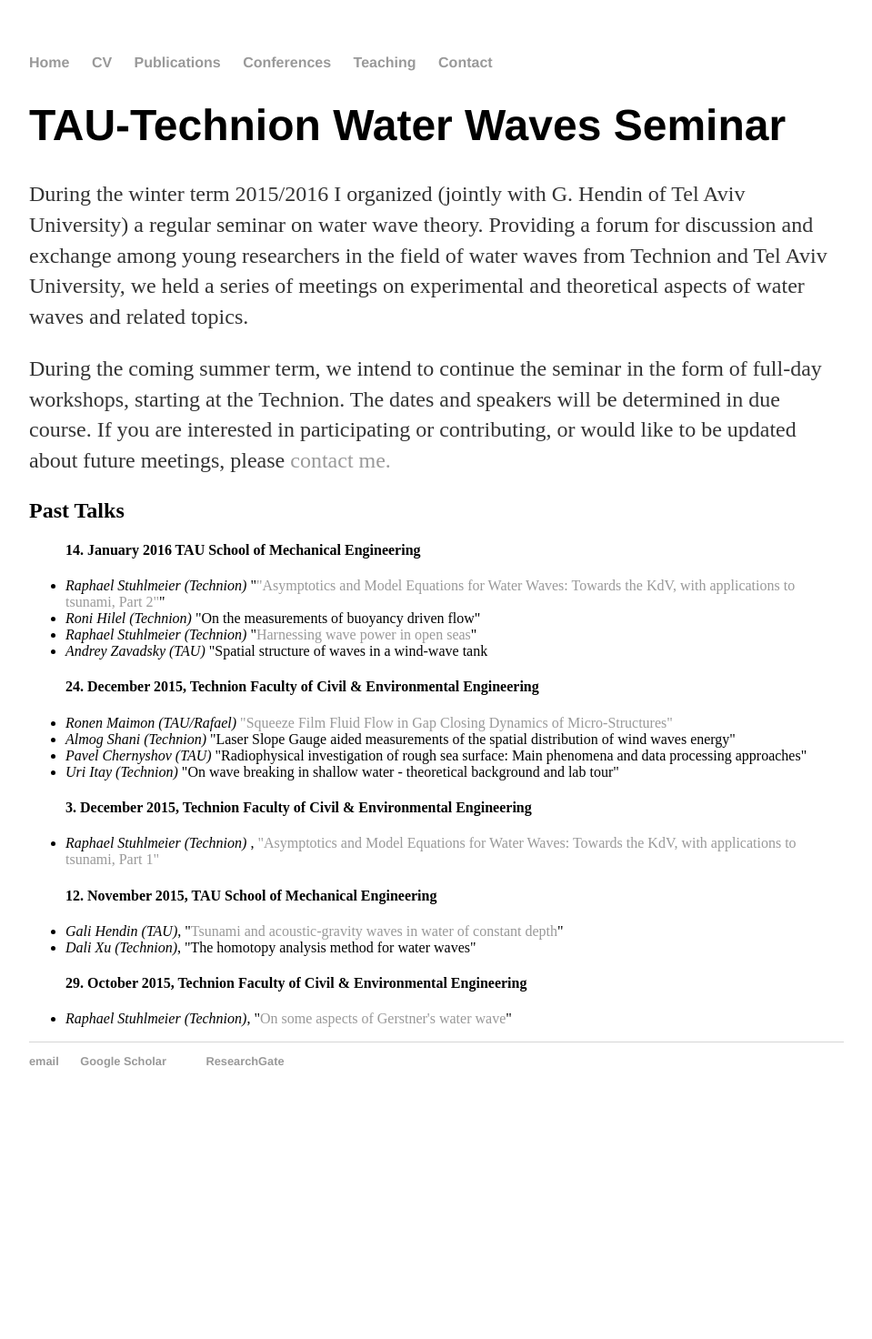
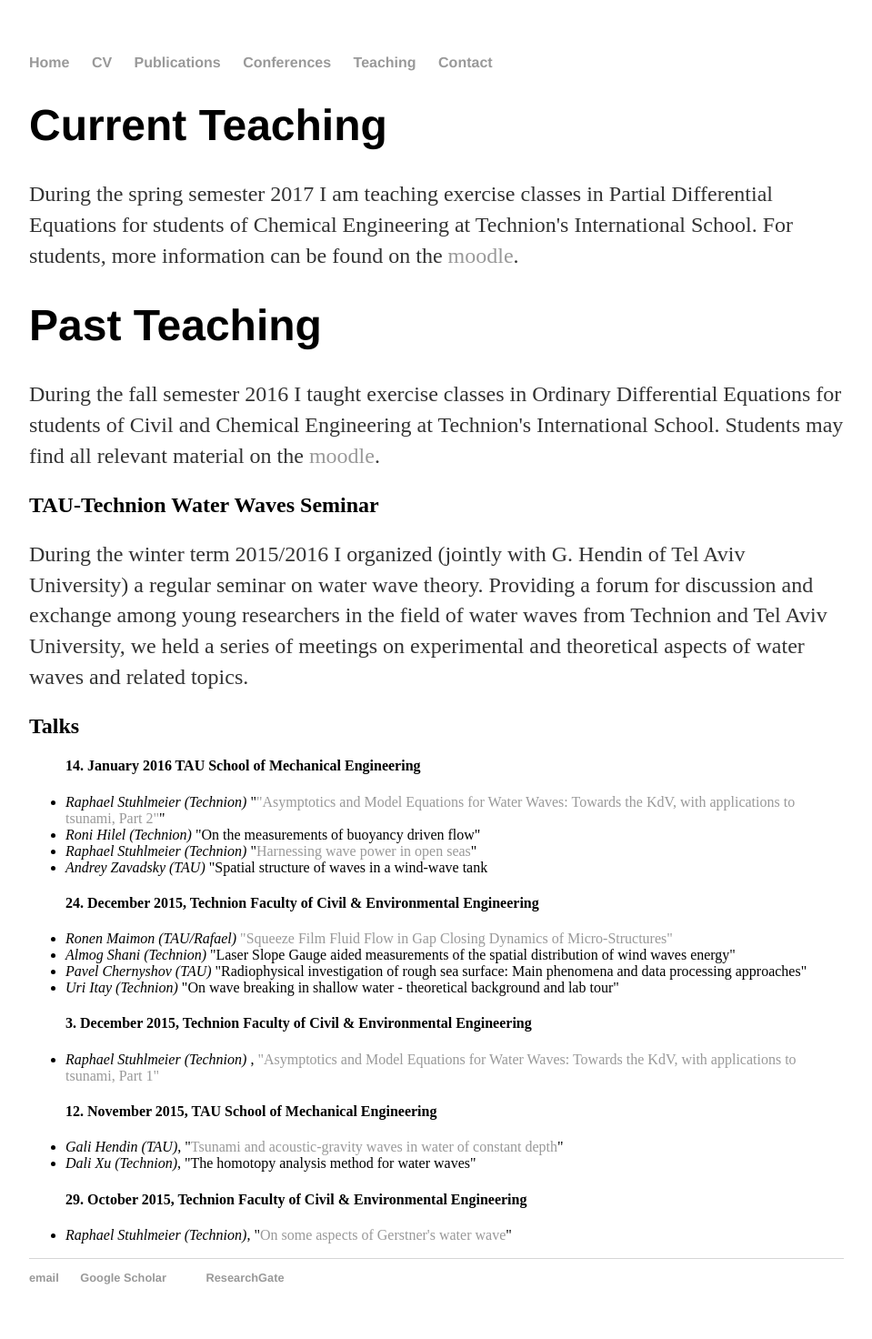
Before and after one commit to rstuhlmeier/rstuhlmeier.github.io, a Jekyll site: the page built from teaching/index.html, in a window 1280 px wide. Shown: the whole page at 91% size, without its empty margins (160-1119 px from the left). Built offline with Jekyll 4.4.1, drawn with Linux system fonts in a browser that asks for light colours; before the commit the page ends 1234 px from its top, so only the background shows below that.

Commit message:
Update index.html

```diff
--- a/teaching/index.html
+++ b/teaching/index.html
@@ -2,19 +2,25 @@
 layout: default
 title: Raphael Stuhlmeier - Teaching
 ---
+<h1>Current Teaching</h1>
+<p>During the spring semester 2017 I am teaching exercise classes in Partial Differential Equations for students of Chemical Engineering at Technion's International School.
+            For students, more information can be found on the <a href="https://moodle.technion.ac.il/course/view.php?id=5208">moodle</a>.</p>
 
-<h1>TAU-Technion Water Waves Seminar </h1>
+<h1>Past Teaching</h1>
+<p>During the fall semester 2016 I taught exercise classes in Ordinary Differential Equations for students of Civil and Chemical Engineering at Technion's International School.
+            Students may find all relevant material on the <a href="https://moodle.technion.ac.il/course/view.php?id=2243">moodle</a>.
+
+<h2>TAU-Technion Water Waves Seminar </h2>
             <p>
             During the winter term 2015/2016 I organized (jointly with G. Hendin of Tel Aviv University) a regular seminar on water wave theory. Providing a forum for discussion and exchange among young researchers in the field of water waves from Technion and Tel Aviv University, we held a series of meetings on experimental and theoretical aspects of water waves and related topics. </p>
-            <p> During the coming summer term, we intend to continue the seminar in the form of full-day workshops, starting at the Technion. The dates and speakers will be determined in due course. If you are interested in participating or contributing, or would like to be updated about future meetings, please <a href="mailto:raphaels@tx.technion.ac.il">contact me.</a>
-            </p>
 
 
 
 
 
 
-            <h2>Past Talks</h2>
+
+            <h2> Talks</h2>
             <ul>
                         <h4> <b>14. January 2016 </b> TAU School of Mechanical Engineering </h4>
             <li><em>  Raphael Stuhlmeier (Technion) </em>"<a href="RS_KdV_talk2.pdf">"Asymptotics and Model Equations for Water Waves: Towards the KdV, with applications to tsunami, Part 2"</a>" </li>
```
